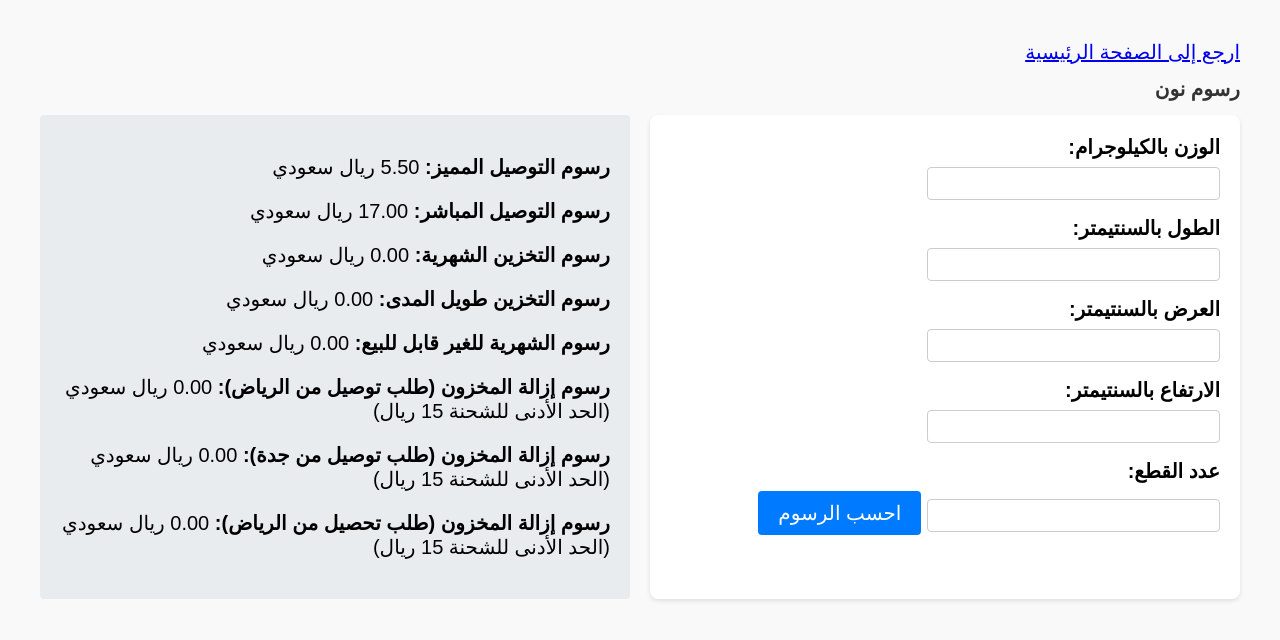
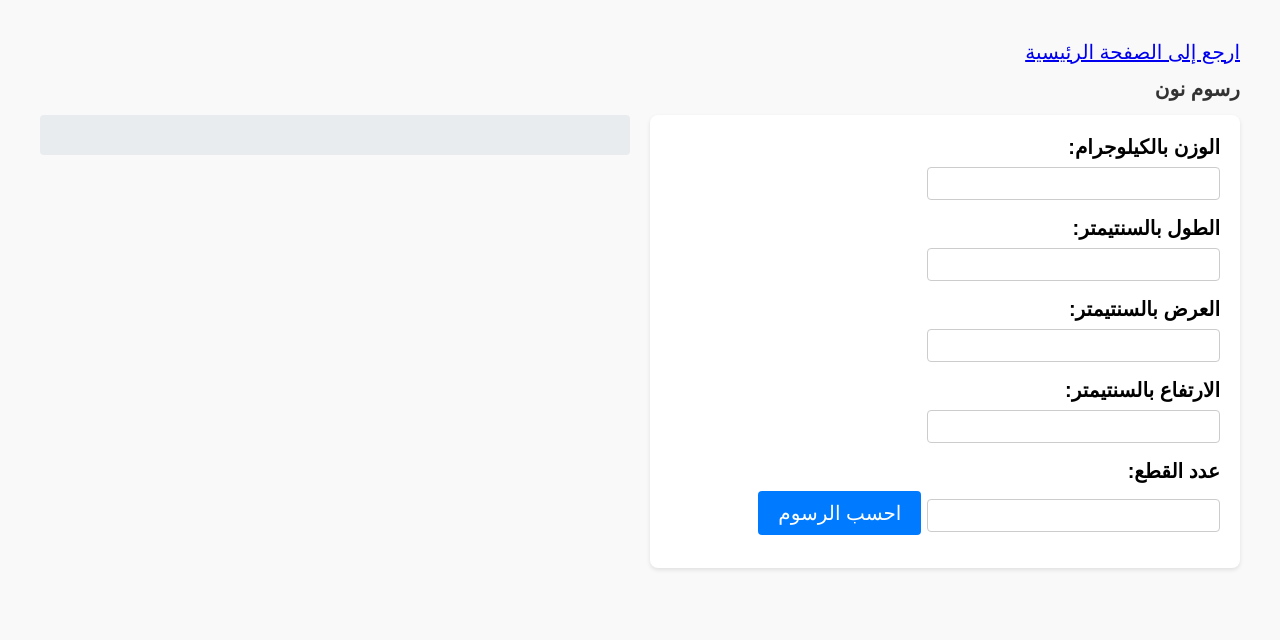
Before and after one commit to enadpy/noonfee, a plain HTML site: page index1.html in a window 1280 px wide. Both pictures are taken after a click on the button "احسب الرسوم". Drawn offline with Linux system fonts and the light colour scheme.

Commit message:
Update index1.html

```diff
--- a/index1.html
+++ b/index1.html
@@ -122,11 +122,11 @@
   <script>
     function calculateShippingCost() {
       // الحصول على قيم الإدخال من المستخدم
-      const weight = parseFloat(document.getElementById('weight').value) || 0;
-      const length = parseFloat(document.getElementById('length').value) || 0;
-      const width = parseFloat(document.getElementById('width').value) || 0;
-      const height = parseFloat(document.getElementById('height').value) || 0;
-      const pieces = parseInt(document.getElementById('pieces').value) || 0; // الافتراضي 1 في حال عدم الإدخال
+      const weight = parseFloat(document.getElementById('weight').value);
+      const length = parseFloat(document.getElementById('length').value);
+      const width = parseFloat(document.getElementById('width').value);
+      const height = parseFloat(document.getElementById('height').value);
+      const pieces = parseInt(document.getElementById('pieces').value) || 0; // الافتراضي 0 في حال عدم الإدخال
 
       // التحقق من صحة الإدخال
       if (isNaN(weight) || isNaN(length) || isNaN(width) || isNaN(height) || isNaN(pieces)) {
```
